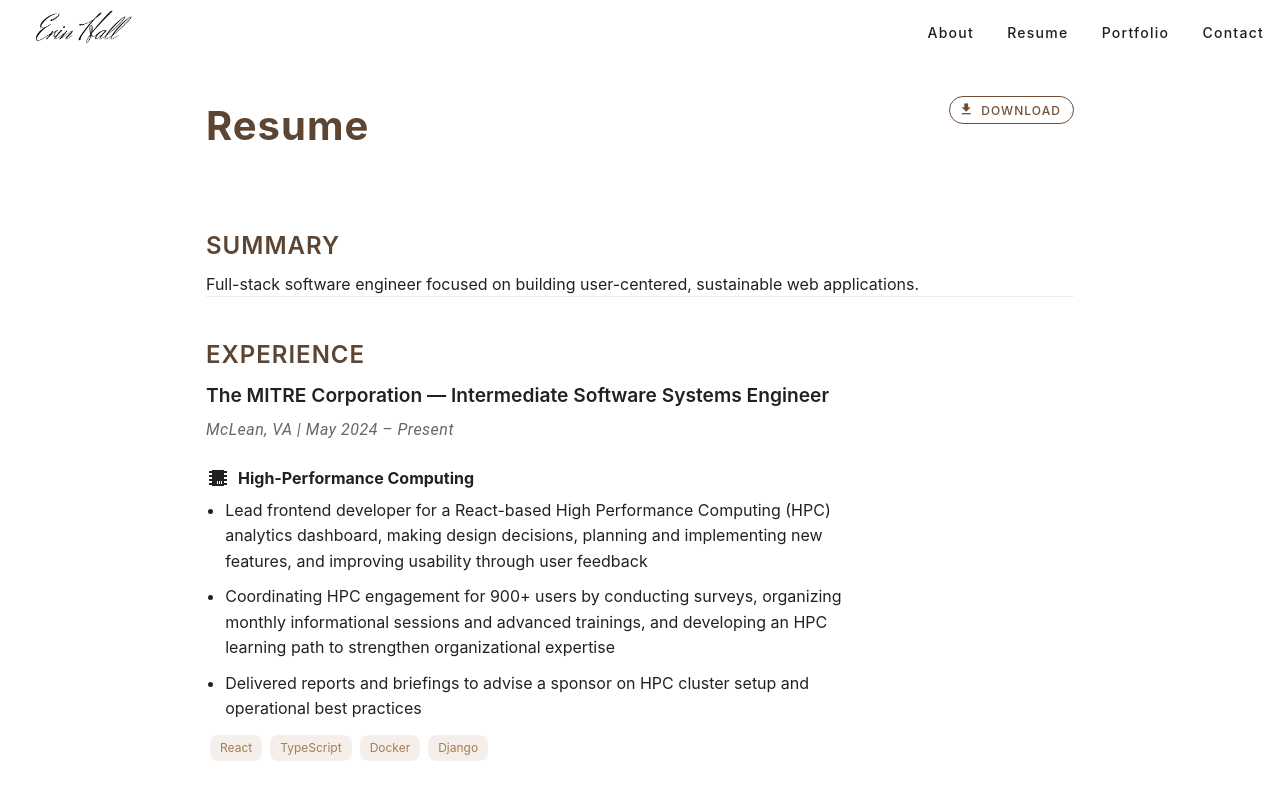
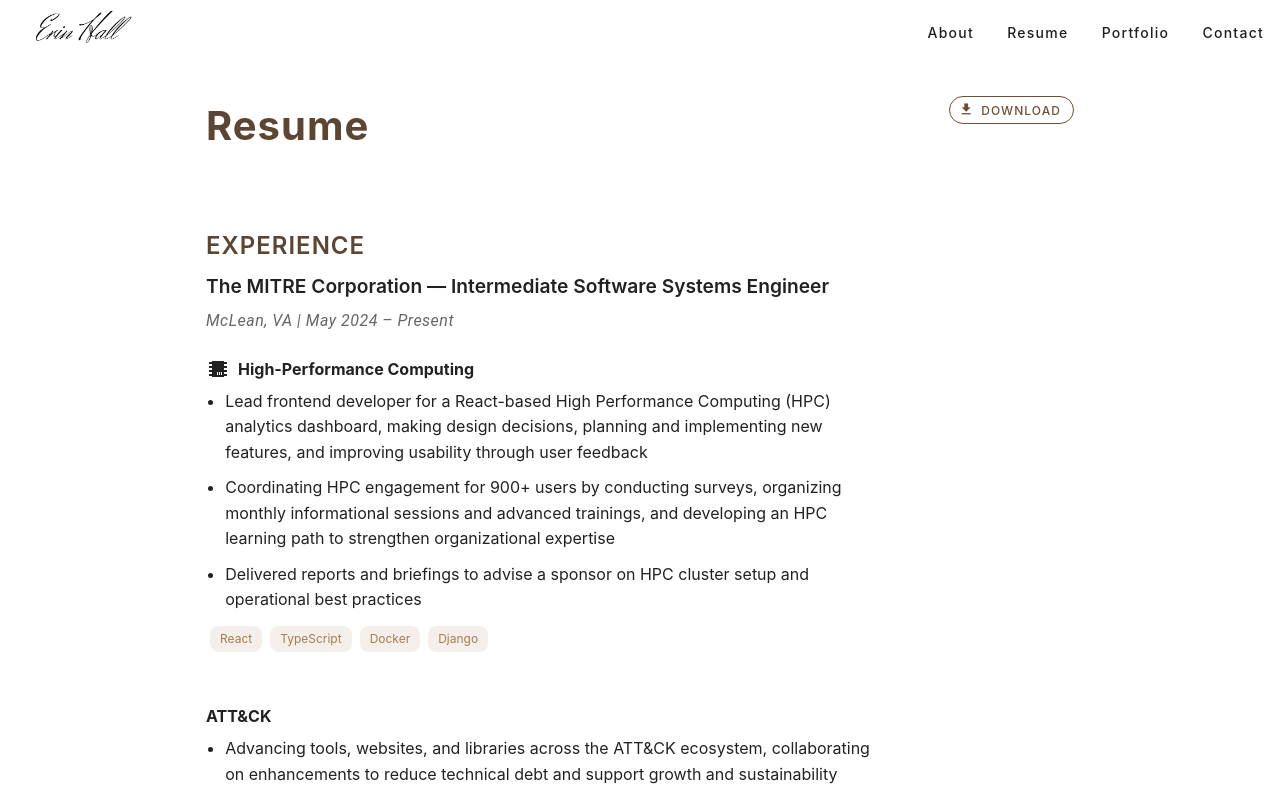
Before and after one commit to erinehall/erinehall.github.io, a Vue app: page / in a window 1280 px wide. Both pictures are taken after a click on the button "Resume". Shown: the top 800 px of the page. Built offline with nearby package versions, Linux system fonts and the light colour scheme.

Commit message:
remove summary from resume

```diff
--- a/src/views/Resume.vue
+++ b/src/views/Resume.vue
@@ -13,14 +13,6 @@
         Download
       </v-btn>
     </div>
-
-    <ResumeSection title="Summary">
-      <p>
-        Full-stack software engineer focused on building user-centered,
-        sustainable web applications.
-      </p>
-    </ResumeSection>
-
     <ResumeSection title="Experience">
       <div v-for="(job, j) in experience" :key="j" class="resume-item">
         <ResumeHeader
```
